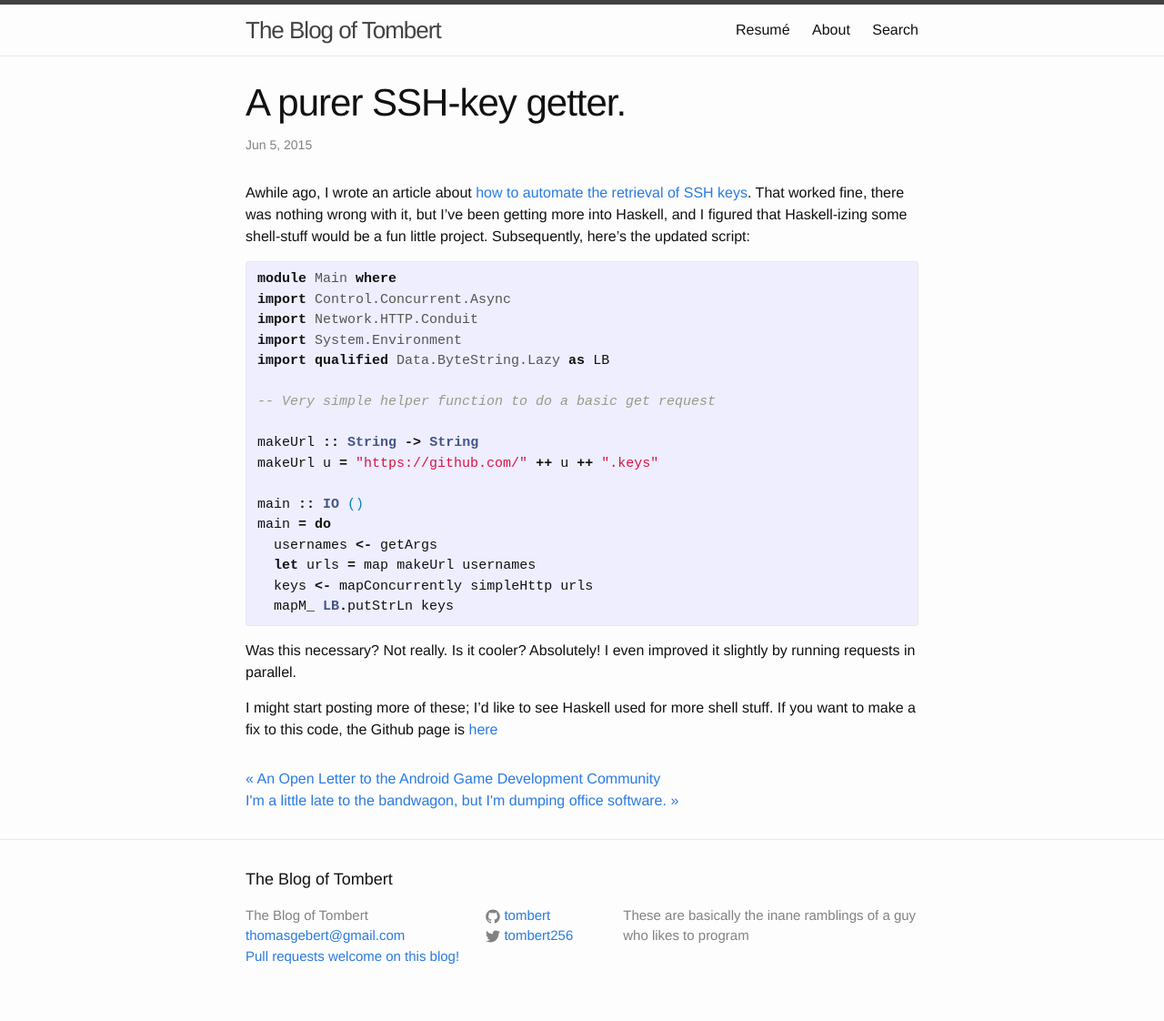
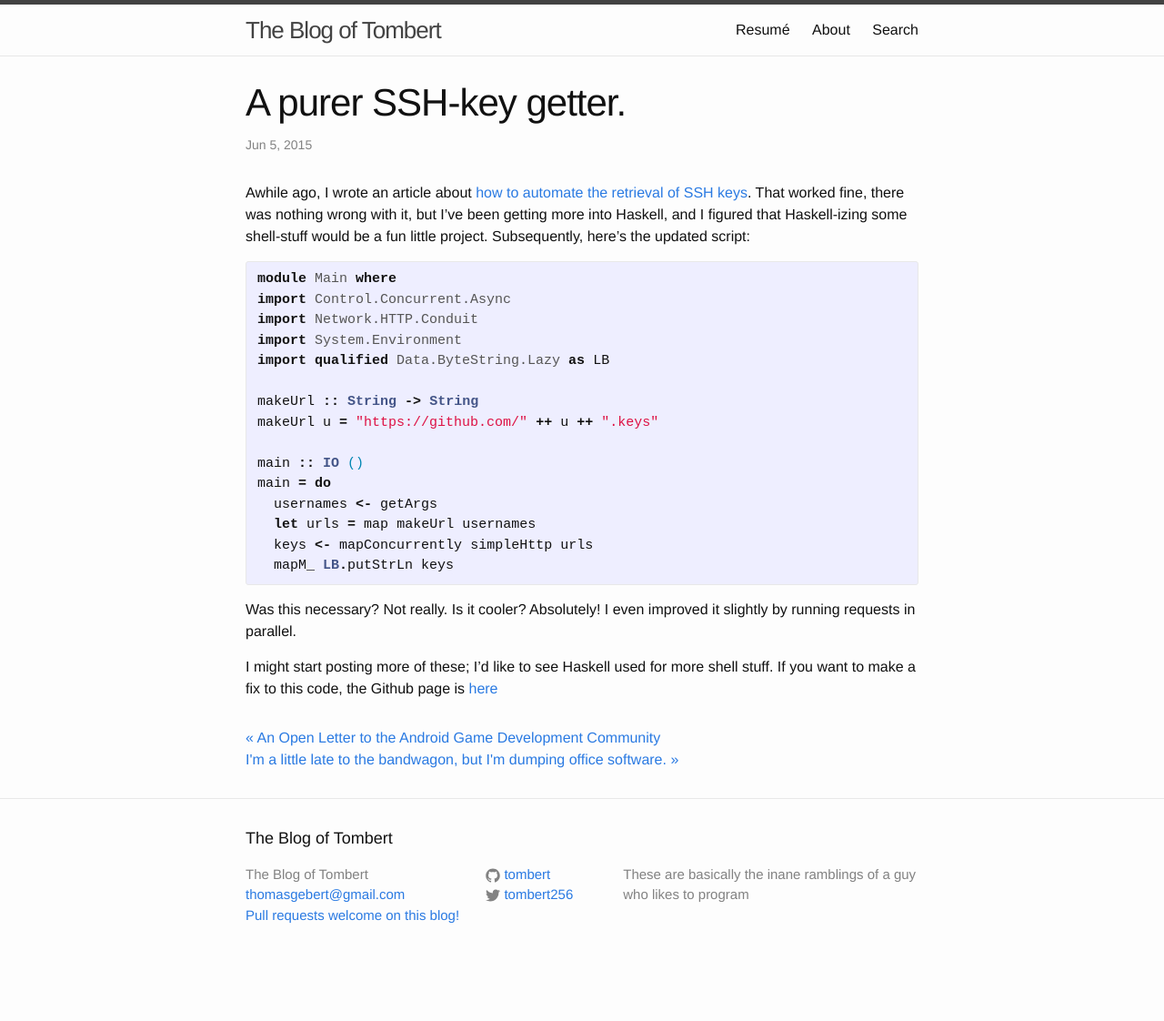
Before and after one commit to Tombert/tombert.github.io2, a Jekyll site: the page built from _posts/2015-06-05-updated-ssh-key.markdown, in a window 1280 px wide. Shown: the whole page at 91% size. Built offline with Jekyll 4.4.1, drawn with Linux system fonts in a browser that asks for light colours; nearby versions of some CDN libraries; comment, search, counter and statistics services are not loaded; after the commit the page ends 1077 px from its top, so only the background shows below that.

Commit message:
Update 2015-06-05-updated-ssh-key.markdown

```diff
--- a/_posts/2015-06-05-updated-ssh-key.markdown
+++ b/_posts/2015-06-05-updated-ssh-key.markdown
@@ -14,8 +14,6 @@ import Network.HTTP.Conduit
 import System.Environment
 import qualified Data.ByteString.Lazy as LB
 
--- Very simple helper function to do a basic get request
-
 makeUrl :: String -> String
 makeUrl u = "https://github.com/" ++ u ++ ".keys"
 
```
